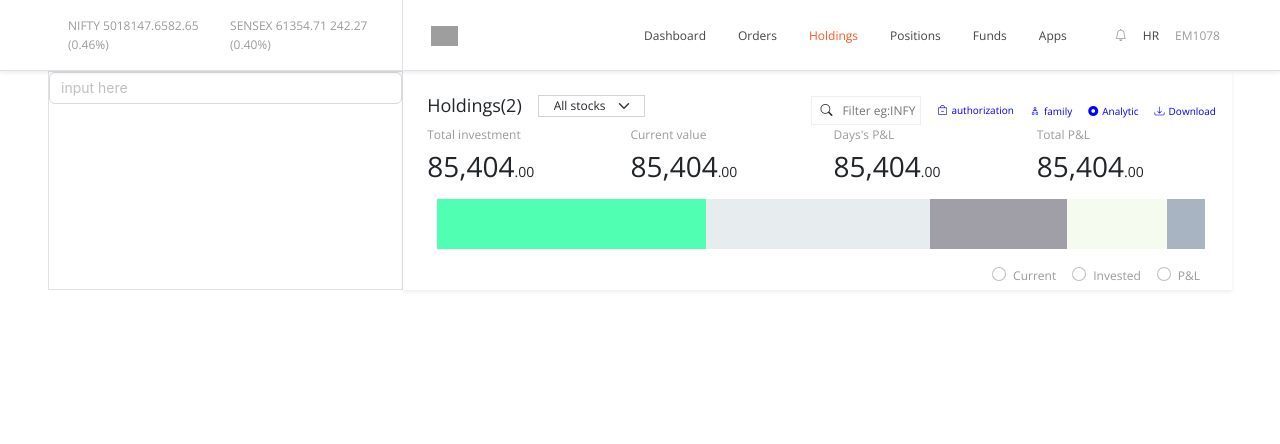
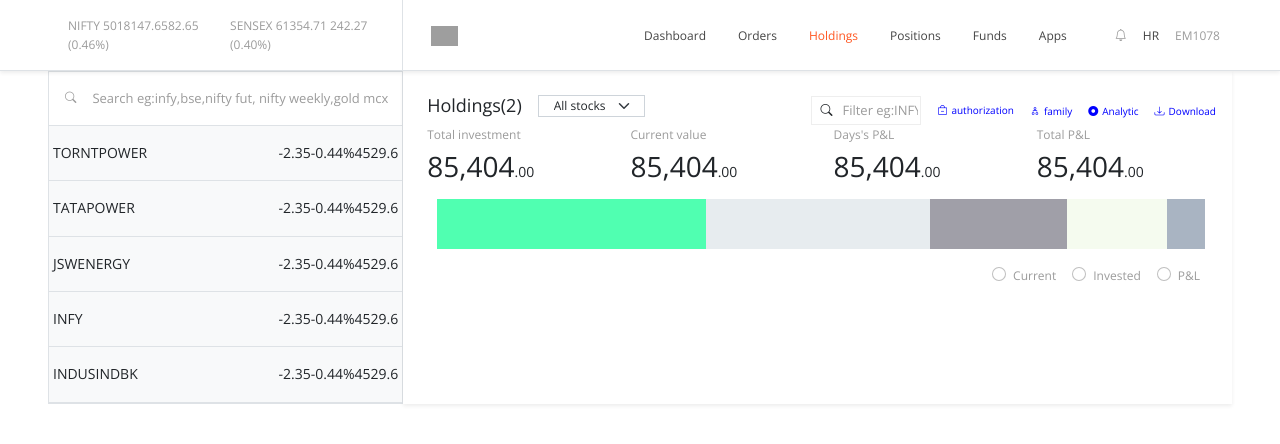
Before and after one commit to hardeeptech6318/zerodha, a React (Create React App) app: page /holdings in a window 1280 px wide. Shown: the top 444 px of the page. Built offline with nearby package versions, Linux system fonts and the light colour scheme; grey boxes are pictures that could not be loaded.

Commit message:
hover menu display working

```diff
--- a/src/component/Sidebar.js
+++ b/src/component/Sidebar.js
@@ -1,30 +1,114 @@
-import React,{useState} from 'react'
-import {SearchOutlined } from "@ant-design/icons"
-import { AutoComplete } from 'antd';
+import Item from 'antd/es/list/Item'
+import React   from 'react'
+
 
 function Sidebar() {
- const onSelect=(e)=>{
-    console.log(e);
-  }
+
+let data =
+
+
+
+         [
+            {
+                "id": 5236490989,
+                "weight": 1,
+                "tradingsymbol": "TORNTPOWER",
+                "instrument_token": 3529217,
+                "segment": "NSE",
+                "exchange": "NSE",
+                "expiry": ""
+            },
+            {
+                "id": 5236490590,
+                "weight": 2,
+                "tradingsymbol": "TATAPOWER",
+                "instrument_token": 877057,
+                "segment": "NSE",
+                "exchange": "NSE",
+                "expiry": ""
+            },
+            {
+                "id": 5236494947,
+                "weight": 3,
+                "tradingsymbol": "JSWENERGY",
+                "instrument_token": 4574465,
+                "segment": "NSE",
+                "exchange": "NSE",
+                "expiry": ""
+            },
+            {
+                "id": 5262175391,
+                "weight": 4,
+                "tradingsymbol": "INFY",
+                "instrument_token": 408065,
+                "segment": "NSE",
+                "exchange": "NSE",
+                "expiry": ""
+            },
+            {
+                "id": 5471503811,
+                "weight": 5,
+                "tradingsymbol": "INDUSINDBK",
+                "instrument_token": 1346049,
+                "segment": "NSE",
+                "exchange": "NSE",
+                "expiry": ""
+            }
+        ]
+
+const onleave=(item,i)=>{
+  let id = document.getElementsByClassName(`hoverbutton${i}`);
+  id[0].classList.add("hidemenubutton");
+}
+
+ const onenter=(item,i)=>{
+  let id = document.getElementsByClassName(`hoverbutton${i}`);
+  id[0].classList.remove("hidemenubutton");
+ }
 
 
   return (
     <div className='m-0 p-0  ' >
-        <div>
+      <div className='border-bottom d-flex w-100'>
+      <label className="searchicon  p-3  " ><i className=" bi bi-search"></i></label>
+  <input className="sidebarsearch " placeholder="Search eg:infy,bse,nifty fut, nifty weekly,gold mcx" type="text" />
+  <div>
 
-        <AutoComplete
-        // options={options}
-        style={{
-          width: "100%",
-        }}
-        onSelect={onSelect}
-        onSearch={(text) => ["jfgsdfhj","gfdgdhfg"]}
-        placeholder="input here"
-      />
+  </div>
 
-</div>
+      </div>
+
+       <div>
+       {data.map((ele,i)=>{
 
 
+      return<>
+      <div key={i} onMouseLeave={()=>onleave(ele,i)}  onMouseEnter={()=>onenter(ele,i)} className={`sidebardata${i}   position-relative d-flex justify-content-between py-3 bg-light border-bottom px-1 `}>
+
+        <div >{ele.tradingsymbol}</div>
+        <div className='d-flex '>
+          <div>
+            <div>
+              <span>-2.35</span>
+              <span>-0.44<span>%</span></span>
+            </div>
+          </div>
+          <div>
+            <span>4</span>
+            <span>529.6</span>
+          </div>
+        </div>
+        <div className={` hoverbutton${i} hidemenubutton   position-absolute`}>
+          <button>b</button>
+          <button>s</button>
+          <button>g</button>
+          <button>b</button>
+          <button>o</button>
+        </div>
+      </div>
+      </>
+    })}
+       </div>
     </div>
   )
 }
--- a/src/index.css
+++ b/src/index.css
@@ -83,25 +83,17 @@ a:hover{
 }
 .inputsearch{
   border: 0px;
-}
-
-/* input:focus .holdingsearch {
-  background-color: none;
-  width: 100%;
-  border-color: white;
-  border: none;
-
-
-} */
-
-input[type=text] {
   width: 80px;
   transition: ease-in-out, width .35s ease-in-out;
   border: 0px;
   outline: none;
 }
 
-input[type=text]:focus {
+
+
+
+
+.inputsearch:focus {
   width: 150px;
   outline: none;
 }
@@ -174,3 +166,37 @@ font-size: 0.5rem;
 .active{
   color: #ff5722  ;
 }
+
+.sidebarsearch{
+  border: 0px;
+  width: 100%;
+  /* transition: ease-in-out, width .35s ease-in-out; */
+  border: 0px;
+  outline: none;
+  padding: 15px 10px 15px 0px;
+
+
+
+  /* border-bottom: 1px solid #f1f1f1; */
+}
+
+::placeholder{
+  font-size: .8125rem;
+  color: #9b9b9b;
+  overflow: hidden;
+
+}
+
+.searchicon{
+  font-size: .7125rem;
+  color: #9b9b9b;
+  /* padding: 12px 12px 12px 12px; */
+}
+
+.hidehover{
+  visibility: hidden  ;
+}
+
+.hidemenubutton{
+  display: none;
+}
```
